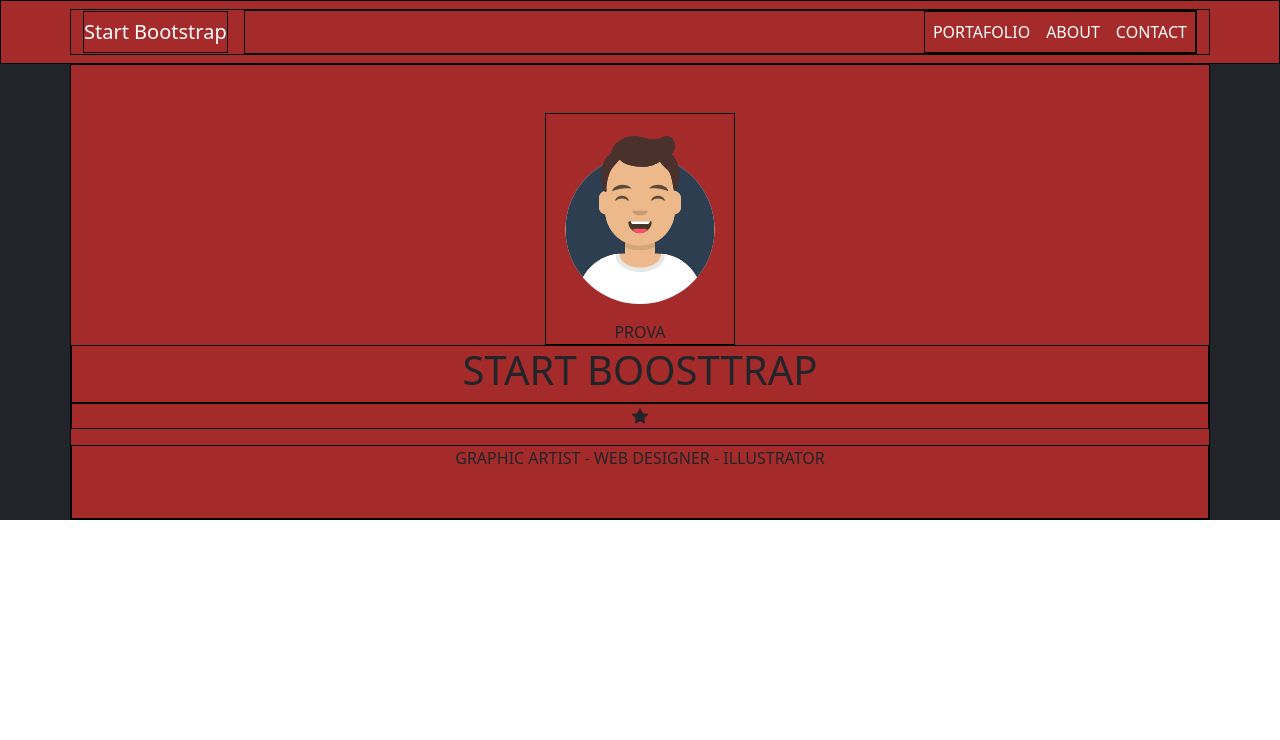
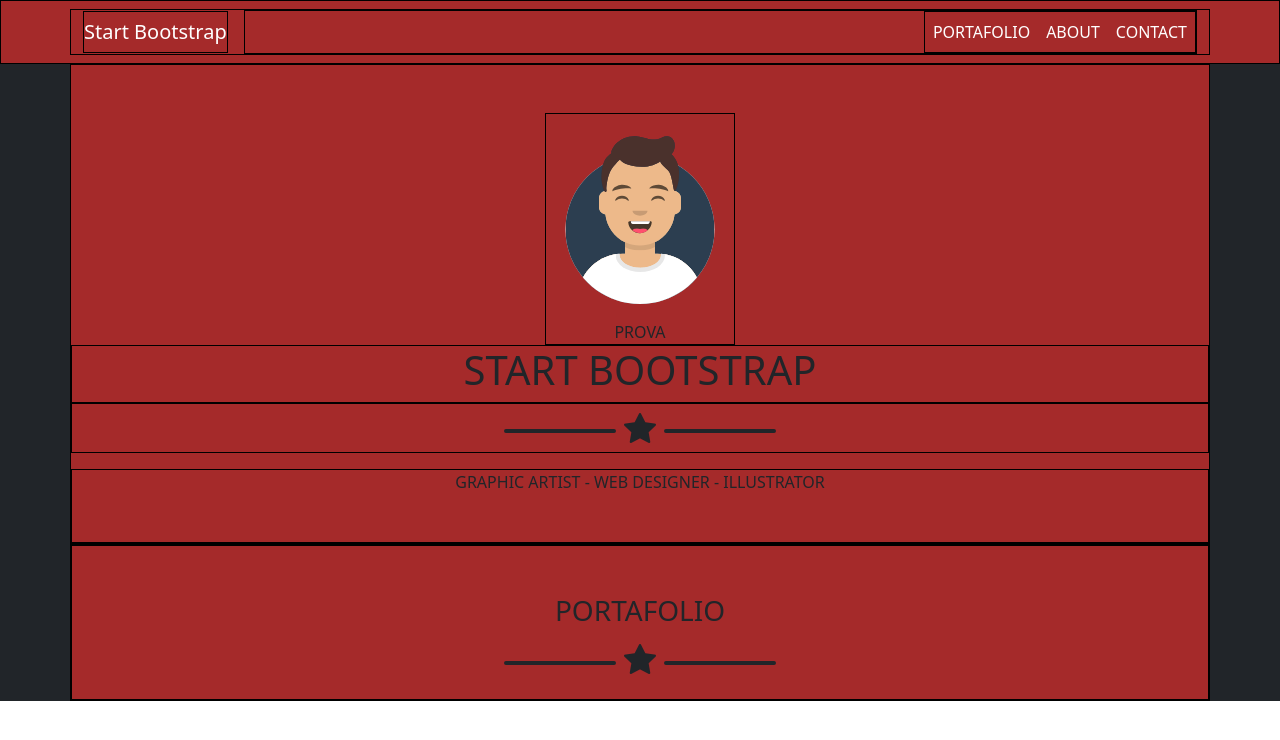
Before and after one commit to alegreco7/html-css-bootstrap-freelancer, a plain HTML site: page index.html in a window 1280 px wide. Drawn offline with nearby package versions, Linux system fonts and the light colour scheme.

Commit message:
sezione del portafoglio, star style

```diff
--- a/css/style.css
+++ b/css/style.css
@@ -1,5 +1,13 @@
-*{
-    margin: 0;
-    padding: 0;
-    box-sizing: border-box;
+.star::after,
+.star::before{
+    content: "";
+    display: inline-block;
+    height: 2px;
+    width: 10%;
+    border: 2px solid;
+    border-radius: 2px;
+    vertical-align: middle;
 }
+.star{
+    font-size: 2rem;
+}
--- a/index.html
+++ b/index.html
@@ -47,14 +47,14 @@
 
     <main>
 
-        <section class="bg-dark">
+        <section class="bg-dark"> <!--da cambiare-->
             <div class="container text-center">
                 <div class="row justify-content-center">
                     <div class="col-4 col-lg-2 mt-xl-5 ">
                         <img class="my-3" src="img/avatar.svg" alt="User Avatar">PROVA
                     </div>
                     <div class="col-12">
-                        <h1>START BOOSTTRAP</h1>
+                        <h1>START BOOTSTRAP</h1>
                     </div>
                     <div class="col-12 star mb-3">
                         <i class="bi bi-star-fill"></i>
@@ -66,6 +66,17 @@
             </div>
         </section>
 
+
+        <section class="bg-dark"> <!--da cambiare-->
+            <div class="container text-center">
+                <div class="row justify-content-center">
+                    <div class="col-12">
+                        <h3 class="mt-4 mt-xl-5">PORTAFOLIO</h3>
+                        <div class="star mb-3">
+                            <i class="bi bi-star-fill"></i>
+                        </div>
+                    </div>
+        </section>
     </main>
 </body>
 </html>
```
